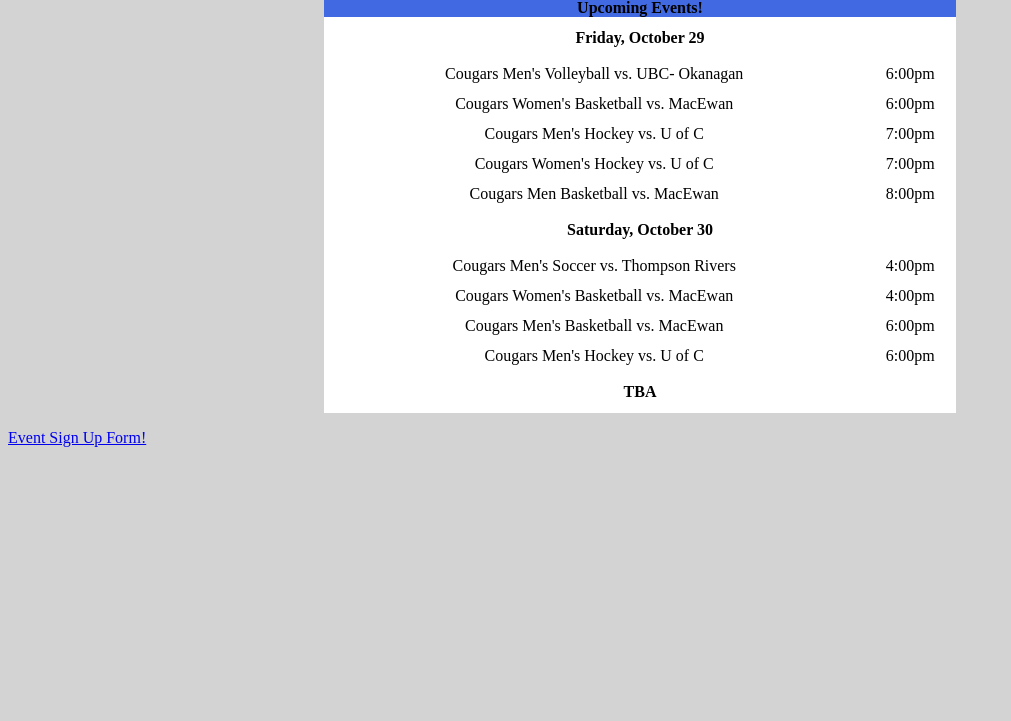
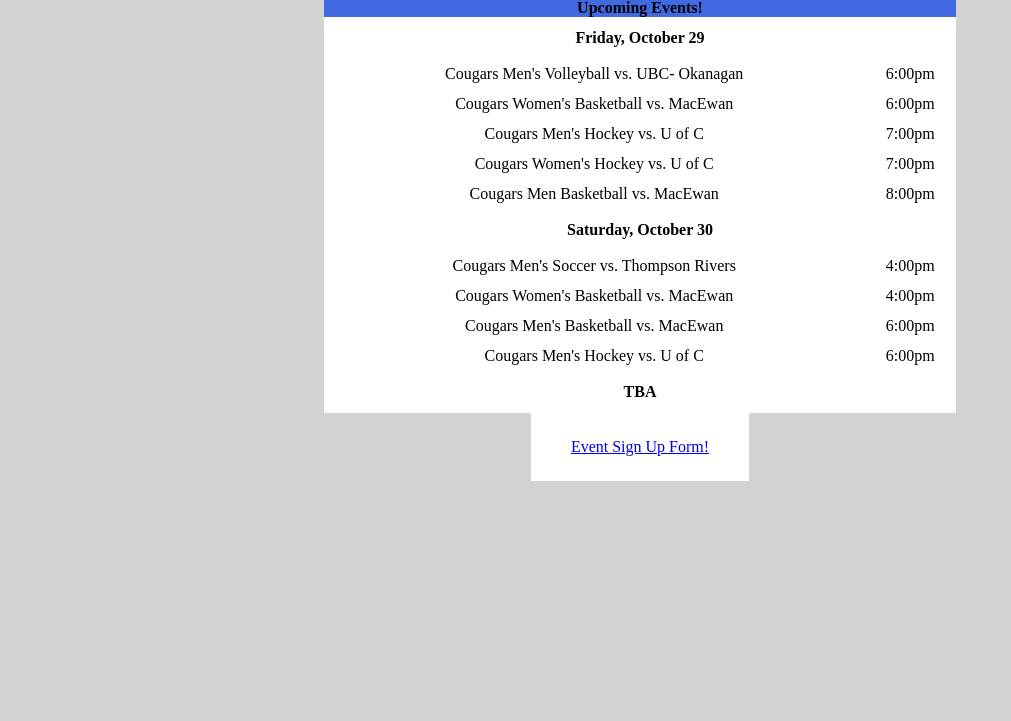
Before and after one commit to JordanMercurio/Assignment1COMP2511, a PHP site: page / in a window 1280 px wide. Shown: the part 756-1477 px from the top of the page, without its empty margins (0-1011 px from the left). Run offline with PHP 8.4, Linux system fonts and the light colour scheme.

Commit message:
Added footer style for table

```diff
--- a/1Home.css
+++ b/1Home.css
@@ -131,3 +131,12 @@ td {
 tr:hover {
     background-color: yellow;
 }
+
+div.event {
+    background-color: #FFFFFF;
+    text-align: center;
+    border: 3pt solid #FFFFFF;
+    padding: 5px;
+    margin: auto;
+    width: 200px;
+}
```
